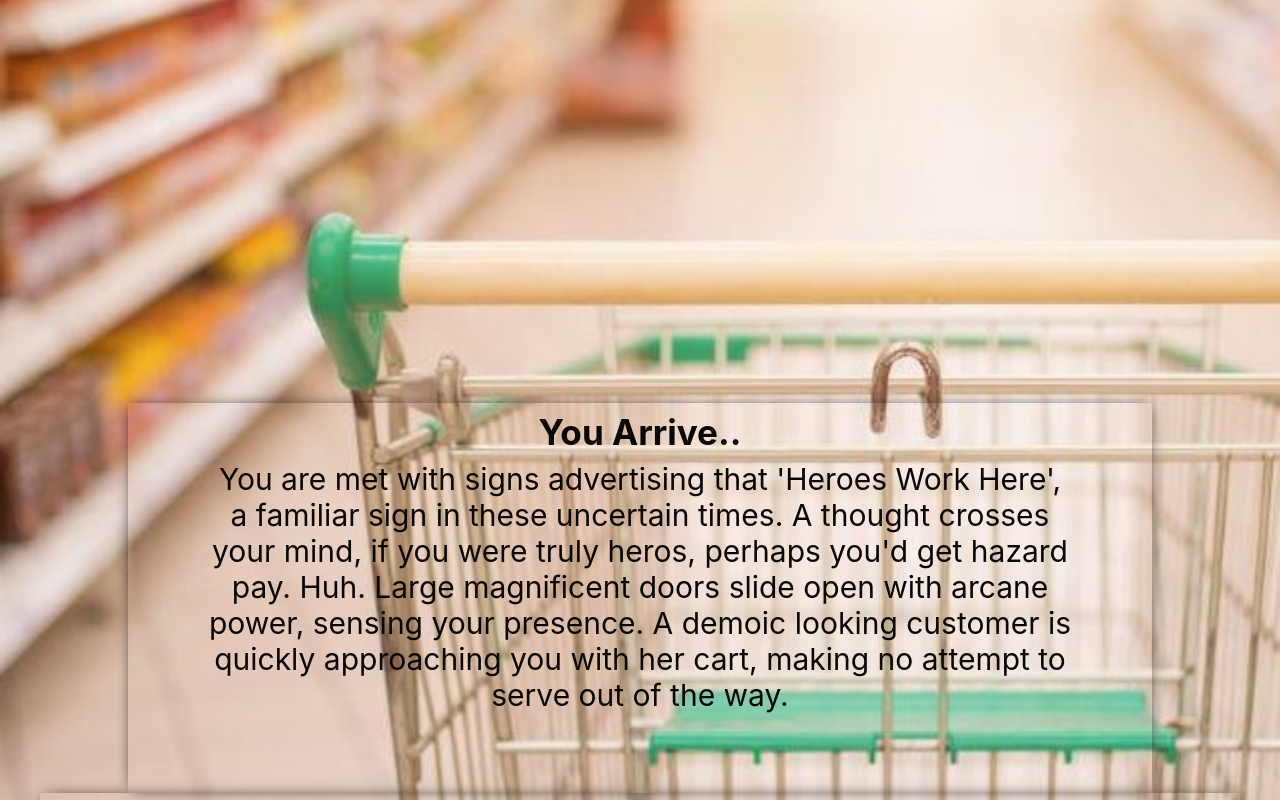
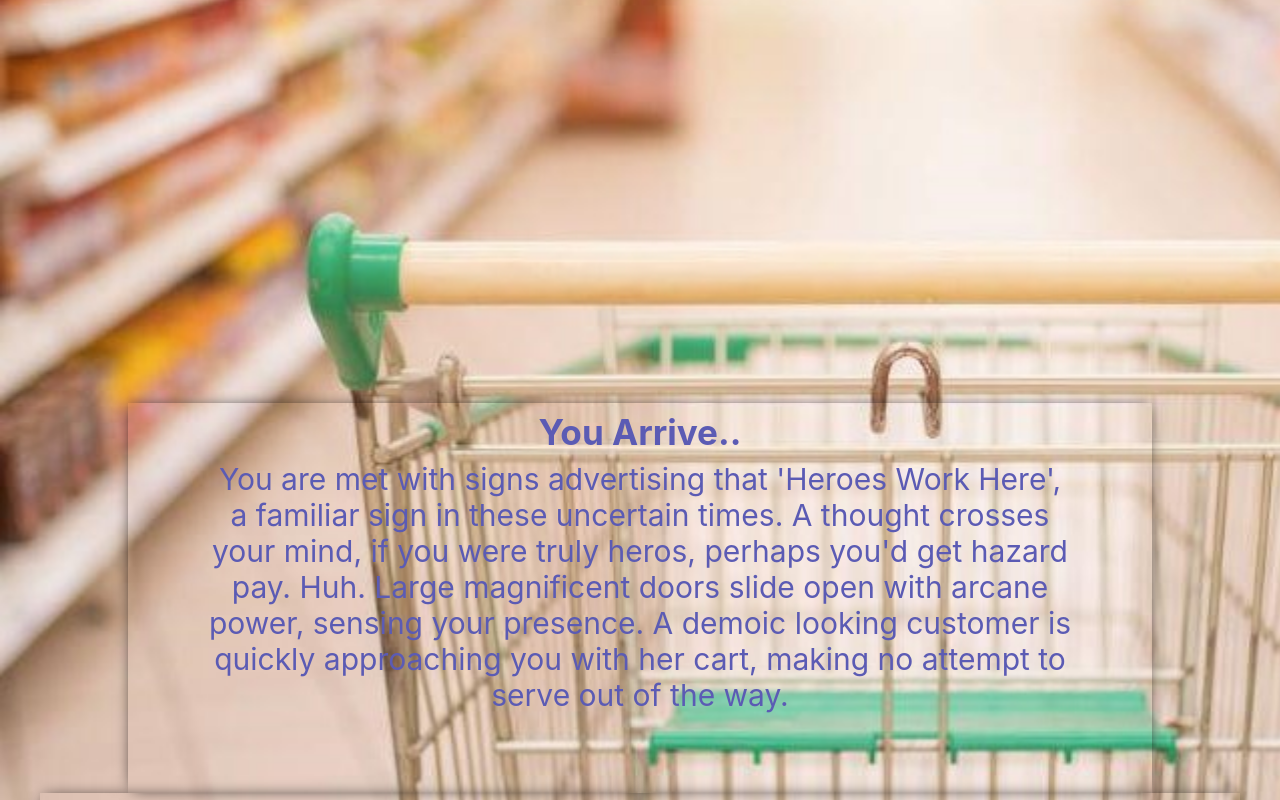
Before and after one commit to JillKlatt/retail-therapy, a React (Create React App) app: page /game in a window 1280 px wide. Both pictures are taken after a click on the button "BEGIN GAME!". Shown: the part 636-1436 px from the top of the page. Built offline with nearby package versions, Linux system fonts and the light colour scheme; no server answers.

Commit message:
Change villain color

```diff
--- a/src/components/Player/Villain/Villain.css
+++ b/src/components/Player/Villain/Villain.css
@@ -10,7 +10,8 @@
 .villain-content{
     margin: 5rem;
     margin-top: 0.5rem;
-
+    color: rgb(91, 91, 180);
+    /* outline: red; */
 }
 
 h3,p{
```
